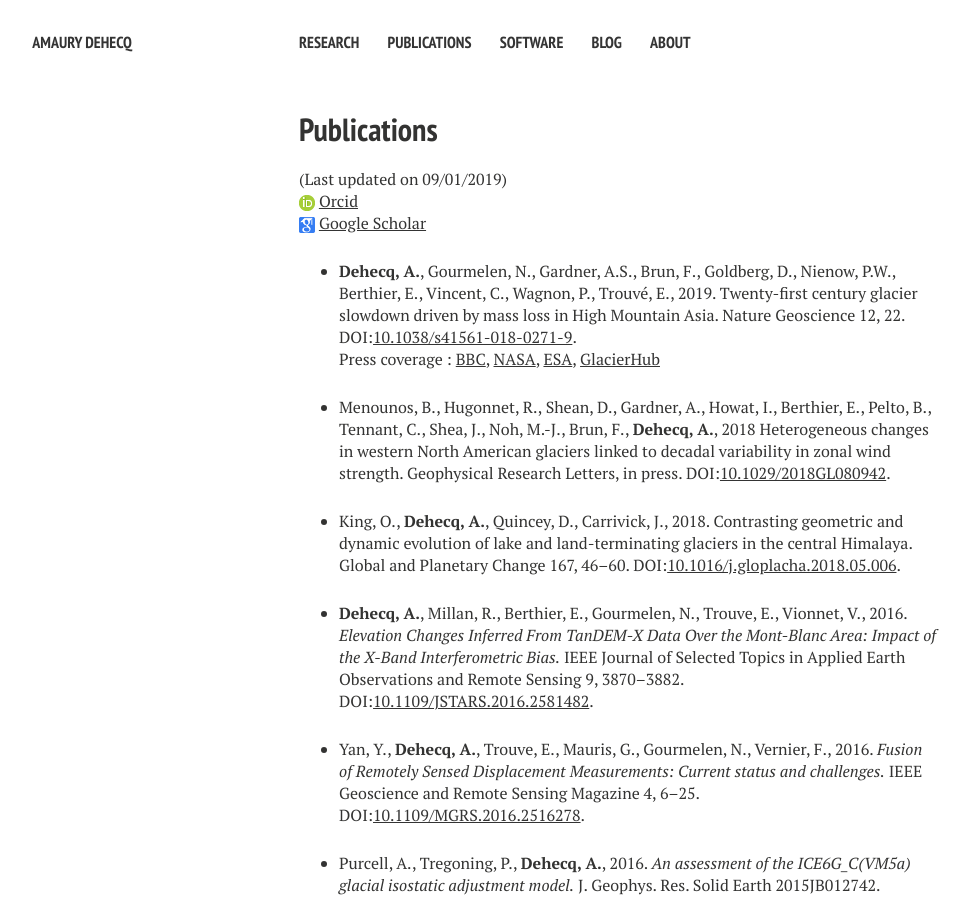
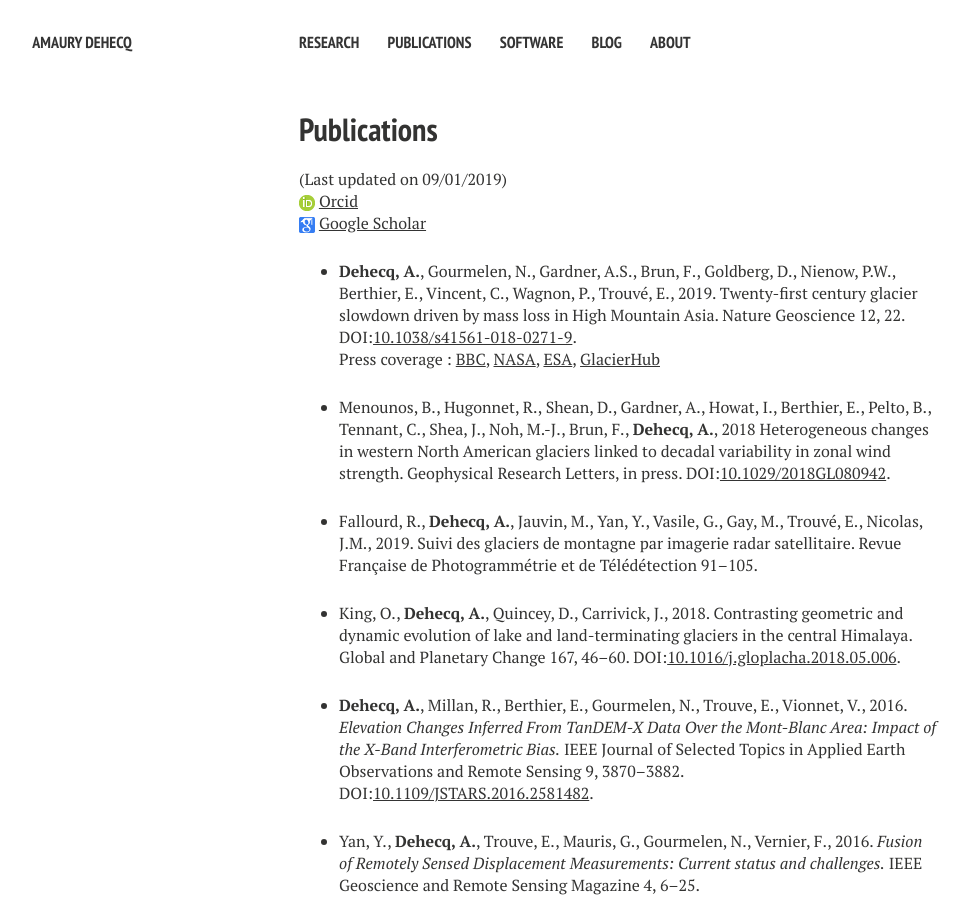
Before and after one commit to adehecq/adehecq.github.io, a Jekyll site: the page built from publications.md, in a window 1280 px wide and 900 px high. Shown: the whole window, without its empty margins (21-991 px from the left). Built offline with Jekyll 4.4.1, drawn with Linux system fonts in a browser that asks for light colours; nearby versions of some CDN libraries.

Commit message:
Update publications.md

```diff
--- a/publications.md
+++ b/publications.md
@@ -13,6 +13,8 @@ title: Publications
 Press coverage : [BBC](https://www.bbc.com/news/science-environment-46502040), [NASA](https://earthobservatory.nasa.gov/images/144376/ice-loss-slows-down-asian-glaciers), [ESA](https://www.esa.int/Our_Activities/Observing_the_Earth/Space_for_our_climate/Slow_flow_for_glaciers_thinning_in_Asia), [GlacierHub](http://glacierhub.org/2019/01/08/ice-loss-gravity-and-asian-glacier-slowdown/)
 
 - Menounos, B., Hugonnet, R., Shean, D., Gardner, A., Howat, I., Berthier, E., Pelto, B., Tennant, C., Shea, J., Noh, M.-J., Brun, F., **Dehecq, A.**, 2018 Heterogeneous changes in western North American glaciers linked to decadal variability in zonal wind strength. Geophysical Research Letters, in press. DOI:[10.1029/2018GL080942](https://doi.org/10.1029/2018GL080942).
+
+- Fallourd, R., **Dehecq, A.**, Jauvin, M., Yan, Y., Vasile, G., Gay, M., Trouvé, E., Nicolas, J.M., 2019. Suivi des glaciers de montagne par imagerie radar satellitaire. Revue Française de Photogrammétrie et de Télédétection 91–105.
 
 - King, O., **Dehecq, A.**, Quincey, D., Carrivick, J., 2018. Contrasting geometric and dynamic evolution of lake and land-terminating glaciers in the central Himalaya. Global and Planetary Change 167, 46–60. DOI:[10.1016/j.gloplacha.2018.05.006](https://doi.org/10.1016/j.gloplacha.2018.05.006).
 
```
